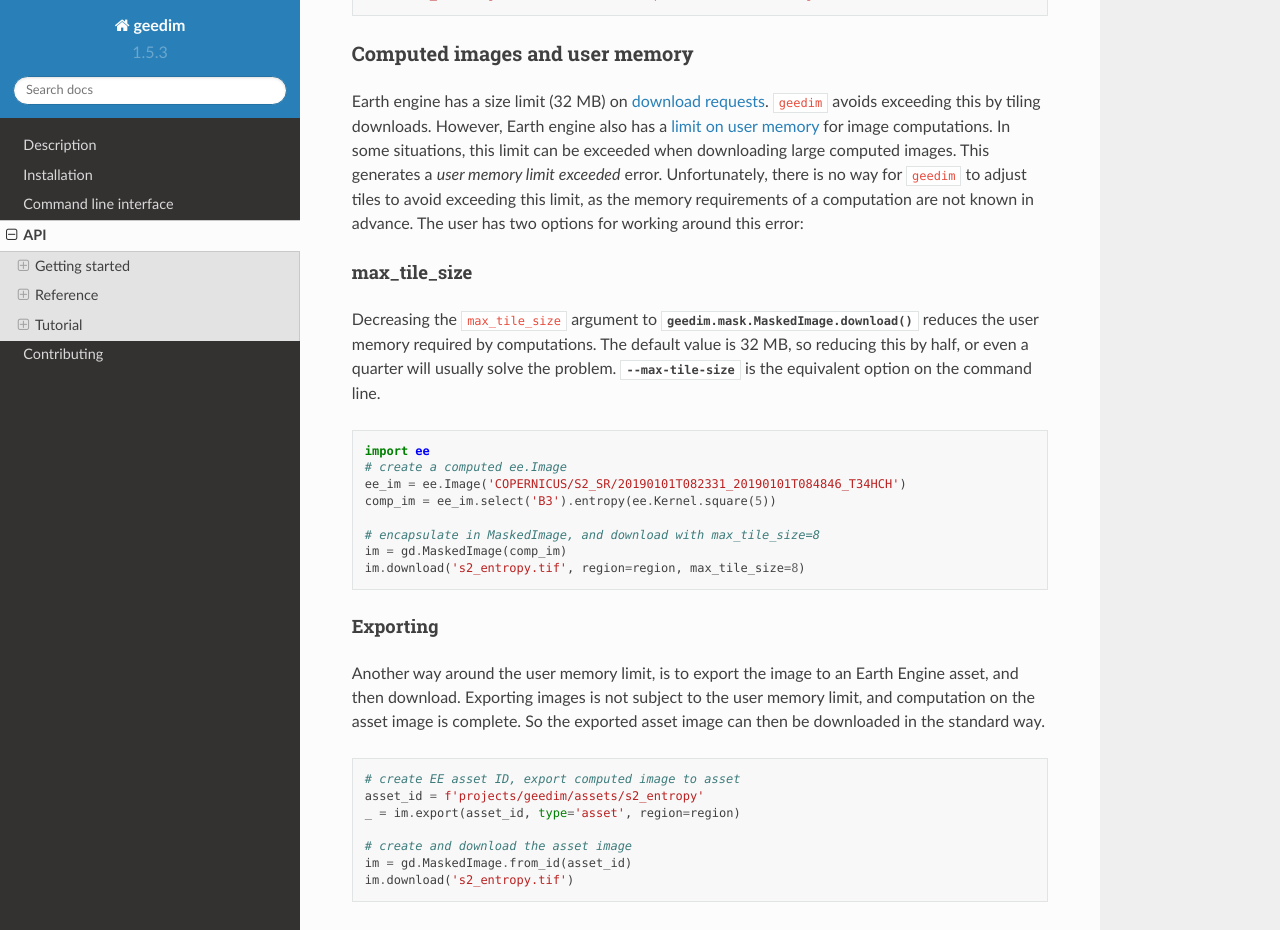
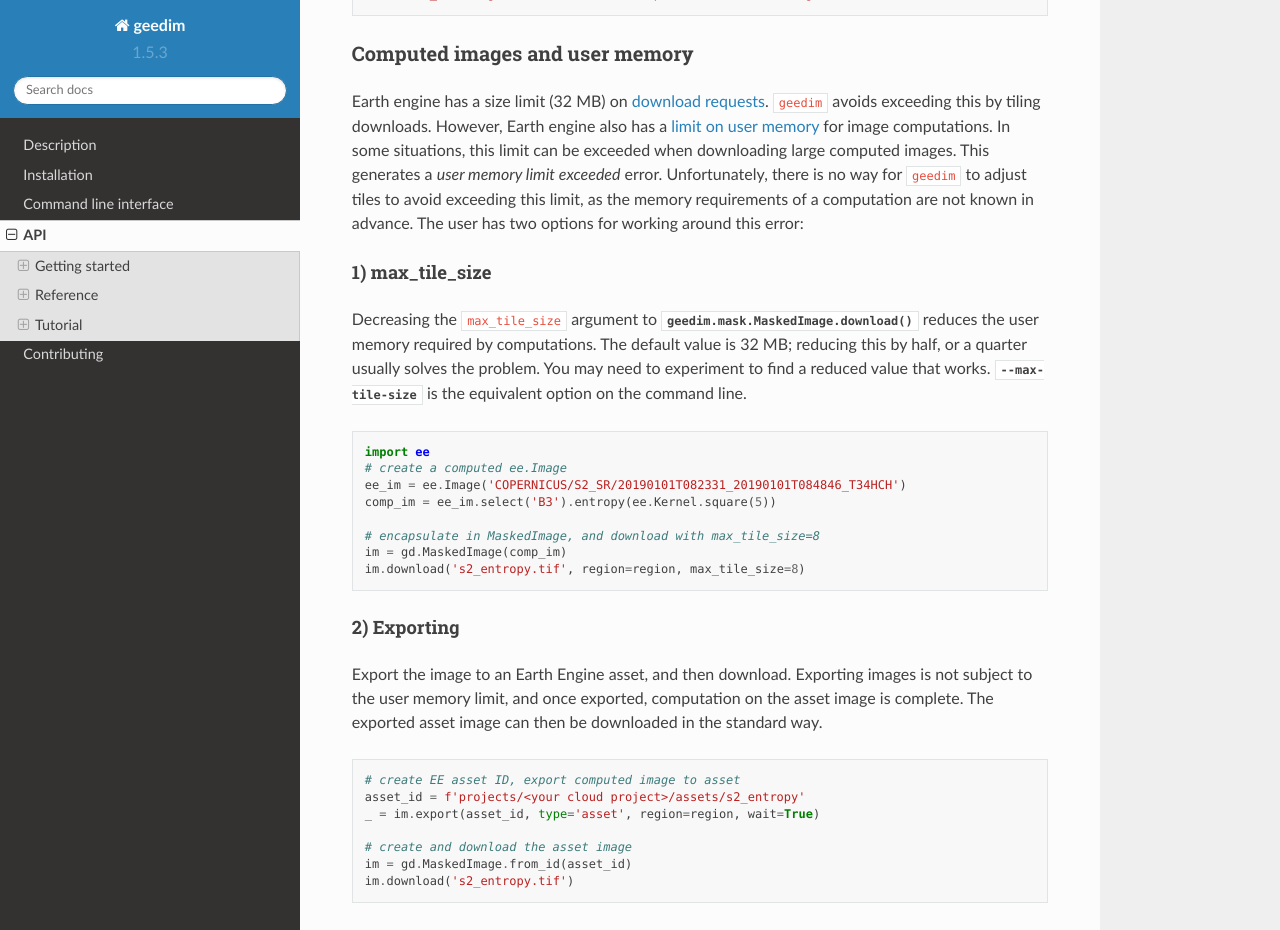
Before and after one commit to leftfield-geospatial/geedim, a Sphinx documentation site: the page built from docs/api.rst, in a window 1280 px wide and 1400 px high, scrolled down 2823 px. Shown: the top 930 px of the window. Built offline with Sphinx 7.4.7 and the Read the Docs theme 2.0.0, drawn with Linux system fonts in a browser that asks for light colours; the version number is read from the project's files by our own code.

Commit message:
minor doc updates

```diff
--- a/docs/api.rst
+++ b/docs/api.rst
@@ -127,22 +127,22 @@ Output:
 Computed images and user memory
 ^^^^^^^^^^^^^^^^^^^^^^^^^^^^^^^
 
-Earth engine has a size limit (32 MB) on `download requests <https://developers.google.com/earth-engine/apidocs/ee-image-getdownloadurl>`_.  ``geedim`` avoids exceeding this by tiling downloads.  However, Earth engine also has a `limit on user memory <https://developers.google.com/earth-engine/guides/usage#per-request_memory_footprint>`_ for image computations.  In some situations, this limit can be exceeded when downloading large computed images.  This generates a *user memory limit exceeded* error.  Unfortunately, there is no way for ``geedim`` to adjust tiles to avoid exceeding this limit, as the memory requirements of a computation are not known in advance.   The user has two options for working around this error:
+Earth engine has a size limit (32 MB) on `download requests <https://developers.google.com/earth-engine/apidocs/ee-image-getdownloadurl>`_.  ``geedim`` avoids exceeding this by tiling downloads.  However, Earth engine also has a `limit on user memory <https://developers.google.com/earth-engine/guides/usage#per-request_memory_footprint>`_ for image computations.  In some situations, this limit can be exceeded when downloading large computed images.  This generates a *user memory limit exceeded* error.  Unfortunately, there is no way for ``geedim`` to adjust tiles to avoid exceeding this limit, as the memory requirements of a computation are not known in advance.  The user has two options for working around this error:
 
-max_tile_size
-~~~~~~~~~~~~~~
+1) max_tile_size
+~~~~~~~~~~~~~~~~
 
-Decreasing the ``max_tile_size`` argument to :meth:`geedim.mask.MaskedImage.download` reduces the user memory required by computations.  The default value is 32 MB, so reducing this by half, or even a quarter will usually solve the problem.  :option:`--max-tile-size <geedim-download --max-tile-size>` is the equivalent option on the command line.
+Decreasing the ``max_tile_size`` argument to :meth:`geedim.mask.MaskedImage.download` reduces the user memory required by computations.  The default value is 32 MB; reducing this by half, or a quarter usually solves the problem.  You may need to experiment to find a reduced value that works.  :option:`--max-tile-size <geedim-download --max-tile-size>` is the equivalent option on the command line.
 
 .. literalinclude:: examples/api_getting_started.py
     :language: python
     :start-after: [max_tile_size-start]
     :end-before: [max_tile_size-end]
 
-Exporting
-~~~~~~~~~
+2) Exporting
+~~~~~~~~~~~~~
 
-Another way around the user memory limit, is to export the image to an Earth Engine asset, and then download.  Exporting images is not subject to the user memory limit, and computation on the asset image is complete.  So the exported asset image can then be downloaded in the standard way.
+Export the image to an Earth Engine asset, and then download.  Exporting images is not subject to the user memory limit, and once exported, computation on the asset image is complete.  The exported asset image can then be downloaded in the standard way.
 
 .. literalinclude:: examples/api_getting_started.py
     :language: python
--- a/docs/examples/api_getting_started.py
+++ b/docs/examples/api_getting_started.py
@@ -70,8 +70,8 @@ im.download('s2_entropy.tif', region=region, max_tile_size=8)
 
 # [export-asset-download-start]
 # create EE asset ID, export computed image to asset
-asset_id = f'projects/geedim/assets/s2_entropy'
-_ = im.export(asset_id, type='asset', region=region)
+asset_id = f'projects/<your cloud project>/assets/s2_entropy'
+_ = im.export(asset_id, type='asset', region=region, wait=True)
 
 # create and download the asset image
 im = gd.MaskedImage.from_id(asset_id)
```
